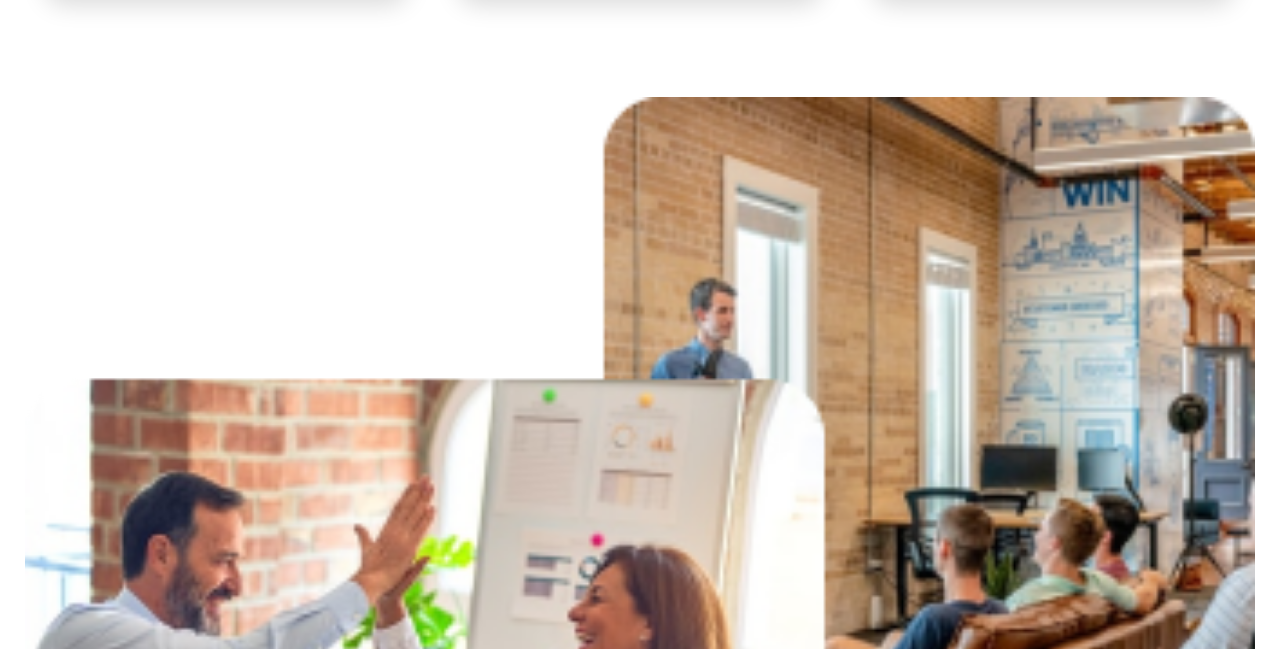
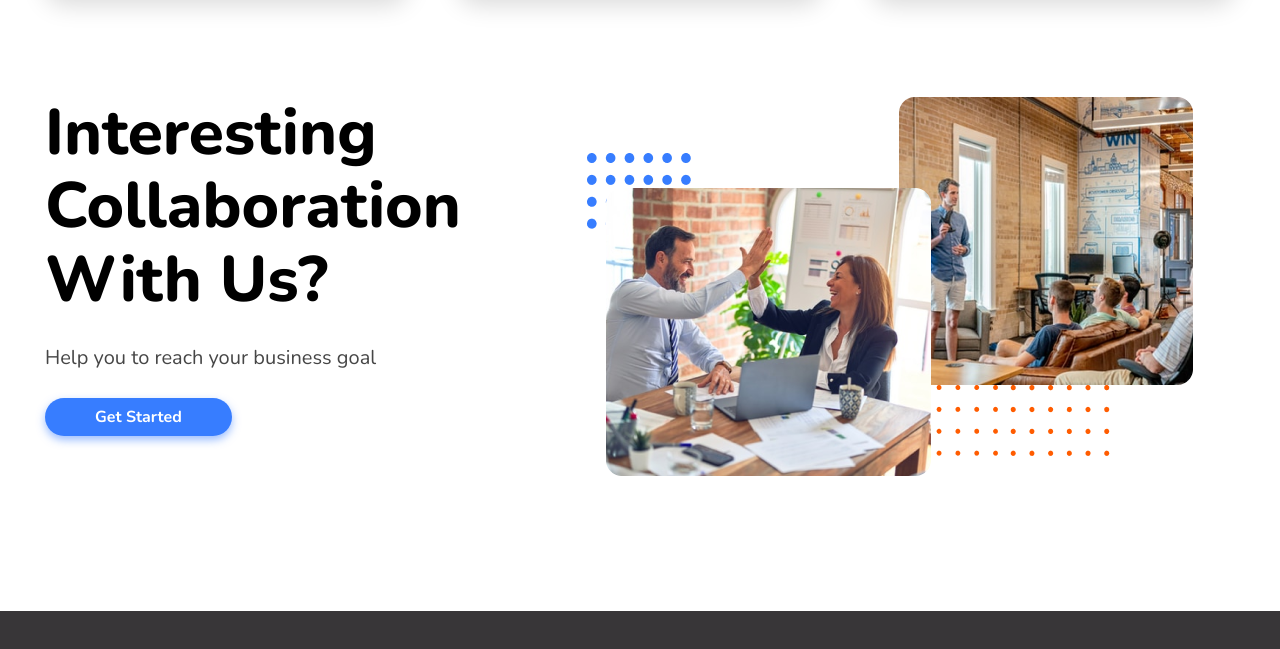
Before and after one commit to luisfalconmx/creative-agency-landing-page, a website built with Vite: page index.html in a window 1280 px wide. Shown: the part 3750-4399 px from the top of the page. Built offline with nearby package versions, Linux system fonts and the light colour scheme.

Commit message:
feat: collaboration section adapted for desktop devices

```diff
--- a/index.html
+++ b/index.html
@@ -239,12 +239,19 @@
     </section>
 
     <section class="collaboration">
+      <picture class="collaboration__picture">
+        <source
+          media="(min-width: 768px)"
+          srcset="/images/collaboration-desktop.png"
+        />
         <img
           src="/images/collaboration-mobile.png"
           alt="#"
           class="collaboration__image"
         />
+      </picture>
 
+      <div class="collaboration__content">
         <h2 class="collaboration__title">Interesting Collaboration With Us?</h2>
 
         <p class="collaboration__description">
@@ -252,6 +259,7 @@
         </p>
 
         <button class="collaboration__button">Get Started</button>
+      </div>
     </section>
 
     <footer class="footer">
--- a/scss/sections/collaboration.scss
+++ b/scss/sections/collaboration.scss
@@ -2,27 +2,55 @@
   padding: 0 25px;
   margin-bottom: 100px;
 
+  @media (min-width: $md) {
+    max-width: 1240px;
+    margin: 0 auto 100px;
+    display: flex;
+    flex-direction: row-reverse;
+  }
+
+  &__picture {
+    margin: auto;
+  }
+
   &__image {
     width: 100%;
-    margin: auto;
     margin-bottom: 35px;
     display: block;
+  }
+
+  &__content {
+    @media (min-width: $md) {
+      max-width: 500px;
+    }
   }
 
   &__title {
     @include title("large");
     text-align: center;
     margin-bottom: 25px;
+
+    @media (min-width: $md) {
+      text-align: left;
+    }
   }
 
   &__description {
     @include paragraph;
     text-align: center;
     margin-bottom: 25px;
+
+    @media (min-width: $md) {
+      text-align: left;
+    }
   }
 
   &__button {
     @include button;
     margin: auto;
+
+    @media (min-width: $md) {
+      margin: 0;
+    }
   }
 }
```
Also changed, not shown: public/images/collaboration-desktop.png (added). Lines whose indentation alone changed are shown as unchanged.
